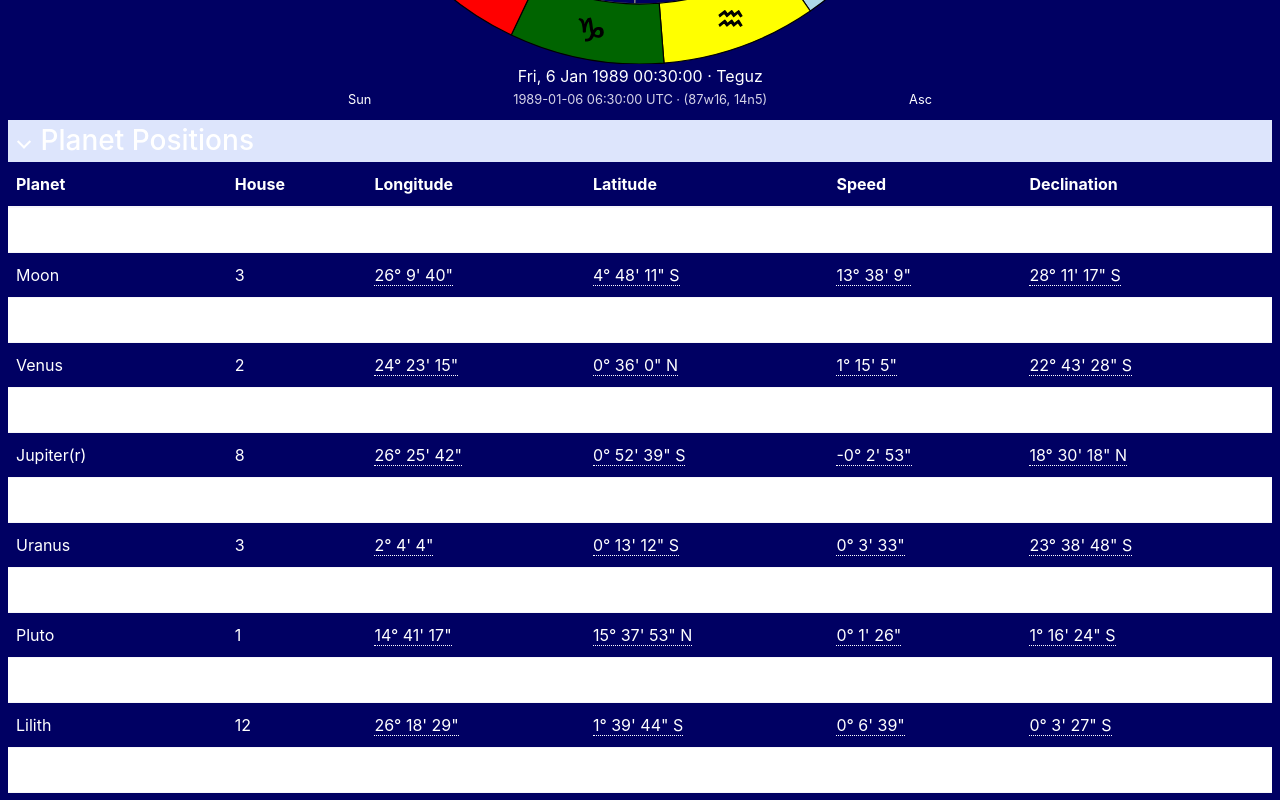
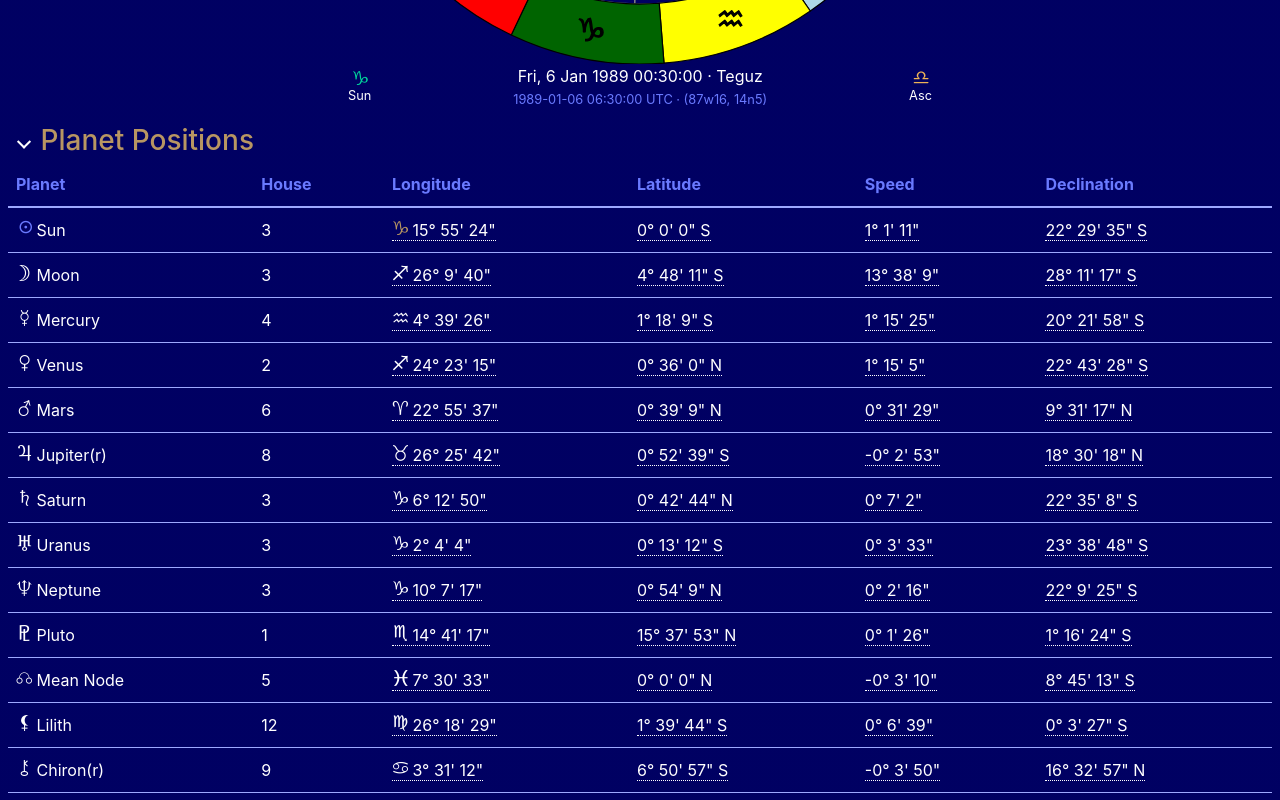
Before and after one commit to chalkandcheese/epistyle, a website: page dev/index.html in a window 1280 px wide. Shown: the part 580-1380 px from the top of the page. Drawn offline with nearby package versions, Linux system fonts and the light colour scheme; some icons are missing.

Commit message:
Fonts, basic variables and styles

```diff
--- a/dev/index.html
+++ b/dev/index.html
@@ -18,7 +18,7 @@
 </head>
 
 <body>
-  <header class="navbar bg-gray">
+  <header class="navbar bg-dark">
     <section class="navbar-section"><a href="#chart" class="navbar-brand text-bold mr-2">Your Free Natal Chart</a>
     </section>
     <section class="navbar-section"><a href="/" class="btn btn-link">Draw Another Chart</a><a
@@ -816,7 +816,7 @@
         </div>
         <div class="tile tile-centered text-center">
           <div class="tile-icon">
-            <div class="px-2"><i data-tooltip="Capricorn" title="Capricorn" class="fnc-Capricorn tooltip"></i><br><span
+            <div class="px-2"><i data-tooltip="Capricorn" title="Capricorn" class="fnc-Capricorn tooltip text-earth"></i><br><span
                 title="Sun Sign" class="text-tiny">Sun</span></div>
           </div>
           <div class="tile-content">
@@ -824,19 +824,19 @@
               class="tile-subtitle text-gray">1989-01-06 06:30:00 UTC · (87w16, 14n5)</small>
           </div>
           <div class="tile-action">
-            <div class="px-2"><i data-tooltip="Libra" title="Libra" class="fnc-Libra tooltip"></i><br><span
+            <div class="px-2"><i data-tooltip="Libra" title="Libra" class="fnc-Libra tooltip text-air"></i><br><span
                 title="Ascendant" class="text-tiny">Asc</span></div>
           </div>
         </div>
       </figure>
       <details open id="planet-positions" class="accordion my-2">
-        <summary class="accordion-header bg-secondary"><i class="icon icon-arrow-right mr-1 c-hand"></i>
-          <h3 class="d-inline">Planet Positions</h3>
+        <summary class="accordion-header"><i class="icon icon-arrow-right mr-1 c-hand"></i>
+          <h3 class="d-inline text-primary">Planet Positions</h3>
         </summary>
         <div class="accordion-body scrollable-container">
-          <table class="table table-striped table-hover">
+          <table class="table table-hover table-no-borders">
             <thead>
-              <tr>
+              <tr class="text-gray">
                 <th>Planet</th>
                 <th>House</th>
                 <th>Longitude</th>
@@ -847,10 +847,10 @@
             </thead>
             <tbody>
               <tr>
-                <td><i data-tooltip="Sun" title="Sun" class="fnc-Sun tooltip"></i> Sun</td>
+                <td><i data-tooltip="Sun" title="Sun" class="fnc-Sun tooltip text-gray"></i> Sun</td>
                 <td>3</td>
                 <td><abbr title="285.9234"><i data-tooltip="Capricorn" title="Capricorn"
-                      class="fnc-Capricorn tooltip"></i> 15° 55&#39; 24&quot;</abbr></td>
+                      class="fnc-Capricorn tooltip text-primary"></i> 15° 55&#39; 24&quot;</abbr></td>
                 <td><abbr title="-0.0001">0° 0&#39; 0&quot; S</abbr></td>
                 <td><abbr title="1.0197">1° 1&#39; 11&quot;</abbr></td>
                 <td><abbr title="-22.4930">22° 29&#39; 35&quot; S</abbr></td>
@@ -3487,7 +3487,6 @@
       </details>
     </div>
   </div>
-  <link href="../../static/css/freenatalchart-icons.css" rel="stylesheet">
   <link href="https://unpkg.com/spectre.css/dist/spectre-icons.min.css" rel="stylesheet">
   <footer class="navbar bg-secondary">
     <section class="navbar-section"><a href="/about" title="tl;dr: we won&#39;t sell you anything, or store your data."
--- /dev/null
+++ b/src/_icons.scss
@@ -0,0 +1,58 @@
+/* Generated by Glyphter (http://www.glyphter.com) on  Sat Sep 12 2020*/
+@font-face {
+    font-family: 'freenatalchart icons';
+    src: url('fonts/freenatalchart-icons.eot');
+    src: url('fonts/freenatalchart-icons.eot?#iefix') format('embedded-opentype'),
+         url('fonts/freenatalchart-icons.woff') format('woff'),
+         url('fonts/freenatalchart-icons.ttf') format('truetype'),
+         url('fonts/freenatalchart-icons.svg#freenatalchart-icons') format('svg');
+    font-weight: normal;
+    font-style: normal;
+}
+[class*='fnc-']:before{
+	display: inline-block;
+   font-family: 'freenatalchart icons';
+   font-style: normal;
+   font-weight: normal;
+   line-height: 1;
+   -webkit-font-smoothing: antialiased;
+   -moz-osx-font-smoothing: grayscale
+}
+.fnc-Aries:before{content:'\0041';}
+.fnc-Aquarius:before{content:'\0042';}
+.fnc-Cancer:before{content:'\0043';}
+.fnc-Capricorn:before{content:'\0044';}
+.fnc-Chiron:before{content:'\0045';}
+.fnc-Gemini:before{content:'\0046';}
+.fnc-Jupiter:before{content:'\0047';}
+.fnc-Leo:before{content:'\0048';}
+.fnc-Libra:before{content:'\0049';}
+.fnc-Mars:before{content:'\004a';}
+.fnc-MeanApog:before{content:'\004b';}
+.fnc-MeanNode:before{content:'\004c';}
+.fnc-Mercury:before{content:'\004d';}
+.fnc-Moon:before{content:'\004e';}
+.fnc-Neptune:before{content:'\004f';}
+.fnc-Pisces:before{content:'\0050';}
+.fnc-Pluto:before{content:'\0051';}
+.fnc-Sagittarius:before{content:'\0052';}
+.fnc-Saturn:before{content:'\0053';}
+.fnc-Scorpio:before{content:'\0054';}
+.fnc-Sun:before{content:'\0055';}
+.fnc-Taurus:before{content:'\0056';}
+.fnc-Uranus:before{content:'\0057';}
+.fnc-Venus:before{content:'\0058';}
+.fnc-Virgo:before{content:'\0059';}
+.fnc-BiQuintile:before{content:'\005a';}
+.fnc-Conjunction:before{content:'\0061';}
+.fnc-Novile:before{content:'\0062';}
+.fnc-Opposition:before{content:'\0063';}
+.fnc-Quincunx:before{content:'\0064';}
+.fnc-Quintile:before{content:'\0065';}
+.fnc-SemiSextile:before{content:'\0066';}
+.fnc-SemiSquare:before{content:'\0067';}
+.fnc-Septile:before{content:'\0068';}
+.fnc-Sesquisquare:before{content:'\0069';}
+.fnc-Sextile:before{content:'\006a';}
+.fnc-Square:before{content:'\006b';}
+.fnc-Trine:before{content:'\006c';}
--- /dev/null
+++ b/src/_tables.scss
@@ -0,0 +1,5 @@
+.table .table-no-borders{
+  td, th{
+    border-bottom-style: none;
+  }
+}
--- /dev/null
+++ b/src/_utilities.scss
@@ -0,0 +1,4 @@
+@include text-color-variant(".text-fire", $fire-color);
+@include text-color-variant(".text-water", $water-color);
+@include text-color-variant(".text-earth", $earth-color);
+@include text-color-variant(".text-air", $air-color);
--- a/src/_variables.scss
+++ b/src/_variables.scss
@@ -1,4 +1,14 @@
-$primary-color: #2e5bec;
-$dark-color: #3e396b;
-$body-bg: #000063;
-$body-font-color: #fff;
+$primary-color: #B89662;
+$dark-color: #000950;
+$secondary-color: #000063;
+$light-color: #fff;
+
+$body-font-color: $light-color;
+$body-bg: linear-gradient(180deg, $secondary-color 0%, $dark-color 100%);
+
+$fire-color: #C31515;
+$water-color: #07B1E7;
+$earth-color: #00D89C;
+$air-color: #EEB357;
+/* Sketch doesnt export pattern fills at this point */
+//$x: #2F3EBA;
--- a/src/base.scss
+++ b/src/base.scss
@@ -1,3 +1,8 @@
+@import "node_modules/spectre.css/src/mixins";
+
 @import "variables";
+@import "tables";
+@import "icons";
+@import "utilities";
 
 @import "node_modules/spectre.css/src/spectre";
```
Also changed, not shown: dist/base.css, dist/base.min.css, dist/fonts/freenatalchart-icons.ttf (added), dist/fonts/freenatalchart-icons.woff (added), 2 other files.
